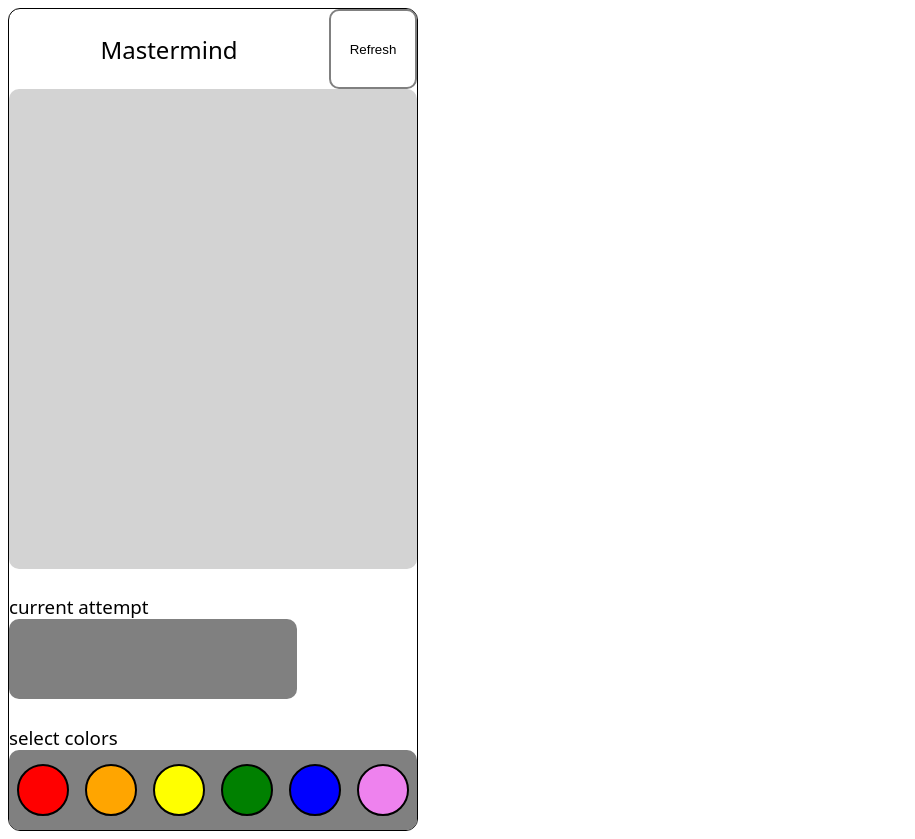
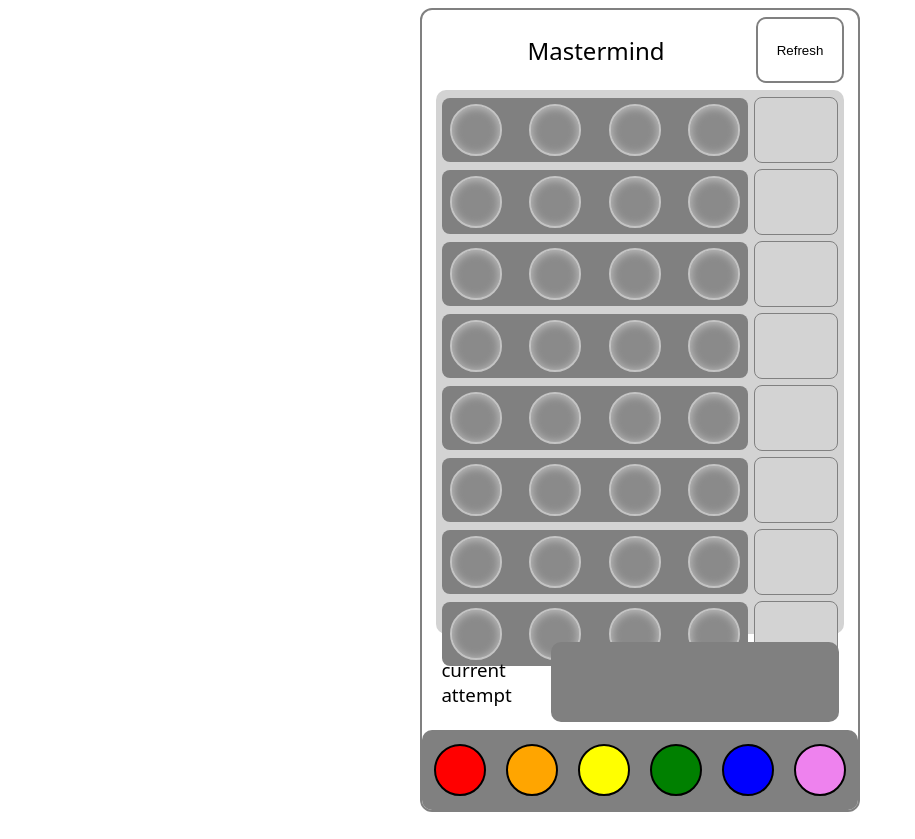
Before and after one commit to sbyardnss/vue-codeBreaker, a Vue app: page / in a window 1280 px wide. Shown: the whole page, without its empty margins (0-915 px from the left). Built offline with nearby package versions, Linux system fonts and the light colour scheme.

Commit message:
all components added and styled. ready to test

```diff
--- a/src/App.vue
+++ b/src/App.vue
@@ -102,9 +102,13 @@ function handleColorRemoved(removedColor: string) {
 #appContainer {
   display: flex;
   flex-direction: column;
-  border: 1px solid black;
+  align-items: center;
+  /* border: 1px solid black; */
+  border: 2px solid gray;
+
   border-radius: 12px;
-  width: fit-content
+  width: fit-content;
+  margin: 0;
 }
 
 </style>
--- a/src/assets/main.css
+++ b/src/assets/main.css
@@ -2,6 +2,11 @@
 
 #app {
   font-family: system-ui, -apple-system, BlinkMacSystemFont, 'Segoe UI', Roboto, Oxygen, Ubuntu, Cantarell, 'Open Sans', 'Helvetica Neue', sans-serif;
+  margin: 0em;
+  /* width: fit-content; */
+  display: flex;
+  justify-content: center;
+  border-radius: 12px;
 }
 h1, h2, h3 {
   font-weight: 200;
--- a/src/components/Attempts.vue
+++ b/src/components/Attempts.vue
@@ -1,6 +1,7 @@
 <script lang="ts">
 import type { PropType } from 'vue';
 import AccuracyCountVue from './AccuracyCount.vue';
+import BlankAttempt from './BlankAttempt.vue';
 
 export default {
     name: "Attempts",
@@ -18,7 +19,7 @@ export default {
             required: true
         }
     },
-    components: { AccuracyCountVue }
+    components: { AccuracyCountVue, BlankAttempt }
 }
 interface AttemptedCodes {
     attemptedCodes: string[][];
@@ -35,12 +36,15 @@ interface AttemptedCodes {
                 <AccuracyCountVue :attempt="list" :correctCode="correctCodeForReference" />
             </div>
         </div>
+        <div :id="$style.attemptListWithAccuracy" v-for="n in 8 - attemptedCodes.length">
+            <BlankAttempt />
+        </div>
     </div>
 </template>
 <style module>
 #attemptListContainer {
     background-color: lightgray;
-    height: 60vh;
+    height: 68vh;
     width: 25.5em;
     border-radius: 10px;
     display: flex;
--- /dev/null
+++ b/src/components/BlankAttempt.vue
@@ -0,0 +1,59 @@
+<script lang="ts">
+export default {
+    name: "BlankAttempt"
+}
+</script>
+<template>
+        <ul :class="$style['attemptList']">
+            <li v-for="n in 4" :class="$style['blankCircle']"></li>
+        </ul>
+        <div :id="$style.accuracyContainer">
+            <!-- <AccuracyCountVue :attempt="list" :correctCode="correctCodeForReference" /> -->
+        </div>
+</template>
+<style module>
+#attemptListWithAccuracy {
+    display: flex;
+    width: 100%;
+    height: 4em;
+    justify-content: space-evenly;
+    align-items: center;
+    margin-top: .5em;
+}
+
+.attemptList {
+    list-style: none;
+    background-color: gray;
+    border-radius: 8px;
+    display: flex;
+    justify-content: space-between;
+    align-items: center;
+    padding: 0;
+    width: 75%;
+    height: 100%;
+    /* margin: .5em 0 0 0; */
+
+}
+
+#accuracyContainer {
+    /* display: flex; */
+    width: 20%;
+    height: 100%;
+    /* margin: .5em; */
+    border: 1px solid gray;
+    background-color: lightgray;
+    border-radius: 8px;
+    justify-self: flex-end;
+}
+
+.blankCircle {
+    height: 3em;
+    width: 3em;
+    border: 2px solid rgb(196, 196, 196);
+    border-radius: 50%;
+    background-color: rgb(138, 138, 138);
+    margin: 0 .5em;
+    box-shadow: rgb(196, 196, 196) 0 1px 10px inset;
+
+}
+</style>
--- a/src/components/CodeInput.vue
+++ b/src/components/CodeInput.vue
@@ -28,7 +28,7 @@ export default {
 <template>
     <!-- <h2>here is where the user input will go</h2> -->
     <div :id="$style.inputContainer">
-        <h3 :class="$style.header">select colors</h3>
+        <!-- <h3 :class="$style.header">select colors</h3> -->
         <ul :id="$style.choicesContainer">
             <li v-for="color of colorChoices" :class="$style[getClass(color)]" @click="handleColorClicked(color)"></li>
         </ul>
@@ -42,6 +42,7 @@ export default {
     /* height: 7em; */
     /* position: absolute;
     bottom: 0%; */
+    width: 100%;
 
 }
 
@@ -54,12 +55,12 @@ export default {
     border-radius: 10px;
     height: 5em;
     display: flex;
-    justify-content: flex-start;
+    justify-content: space-evenly;
     align-items: center;
     list-style: none;
     padding: 0;
     margin: 0;
-    width: 25.5em;
+    width: 100%;
 }
 
 .redCircle {
--- a/src/components/CurrentAttempt.vue
+++ b/src/components/CurrentAttempt.vue
@@ -31,14 +31,18 @@ export default {
 </template>
 <style module>
 .header {
-    margin: .5em 0 0 0;
+    margin: 0;
+    width: 22%;
 }
 
 #currentAttemptContainer {
-    margin-top: 1em;
+    /* margin-top: 1em; */
     display: flex;
-    flex-direction: column;
-    justify-content: flex-end;
+    /* flex-direction: column; */
+    justify-content: space-evenly;
+    align-items: center;
+    margin: .5em .25em;
+    /* width: 90%;  */
 }
 
 #currentAttemptDisplay {
@@ -50,7 +54,7 @@ export default {
     align-items: center;
     list-style: none;
     padding: 0;
-    margin-top: 0;
+    margin: 0;
     width: 18em;
 }
 
--- a/src/components/HeaderBar.vue
+++ b/src/components/HeaderBar.vue
@@ -65,7 +65,7 @@ export default {
 }
 
 #refreshButton {
-    height: 6em;
+    height: 5em;
     width: 6.6em;
     background-color: white;
     border: 2px solid gray;
```
